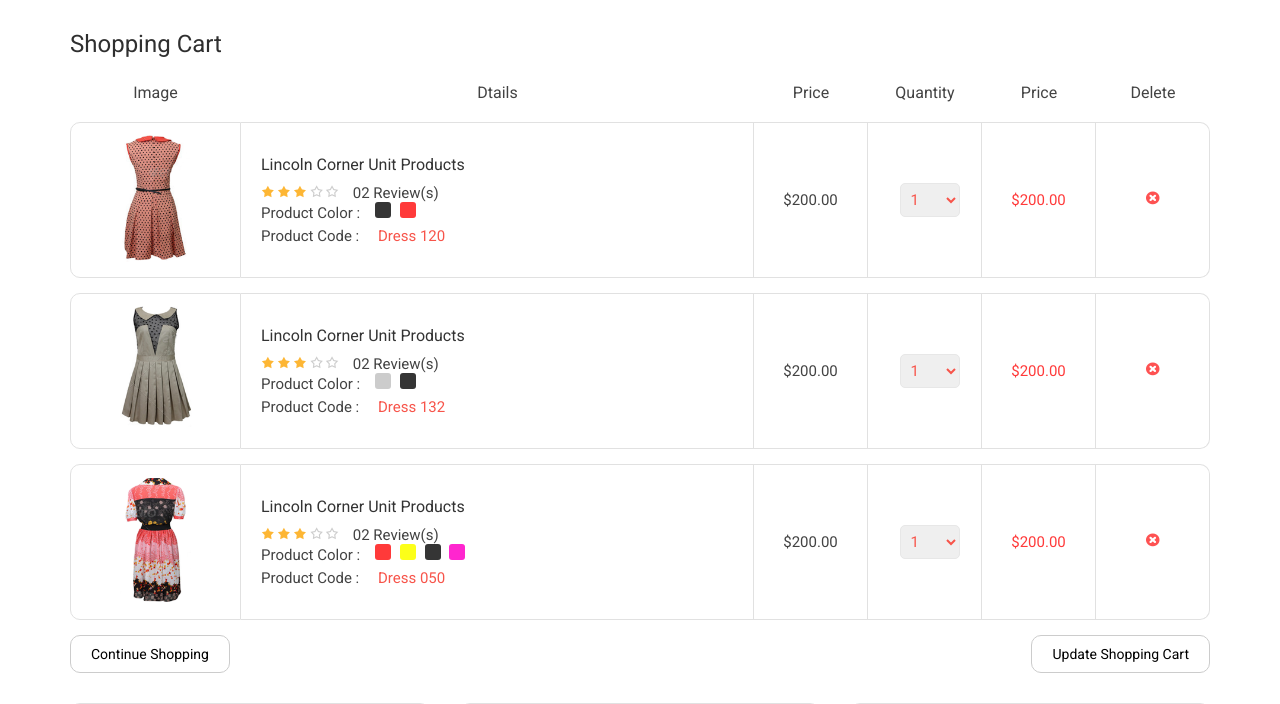
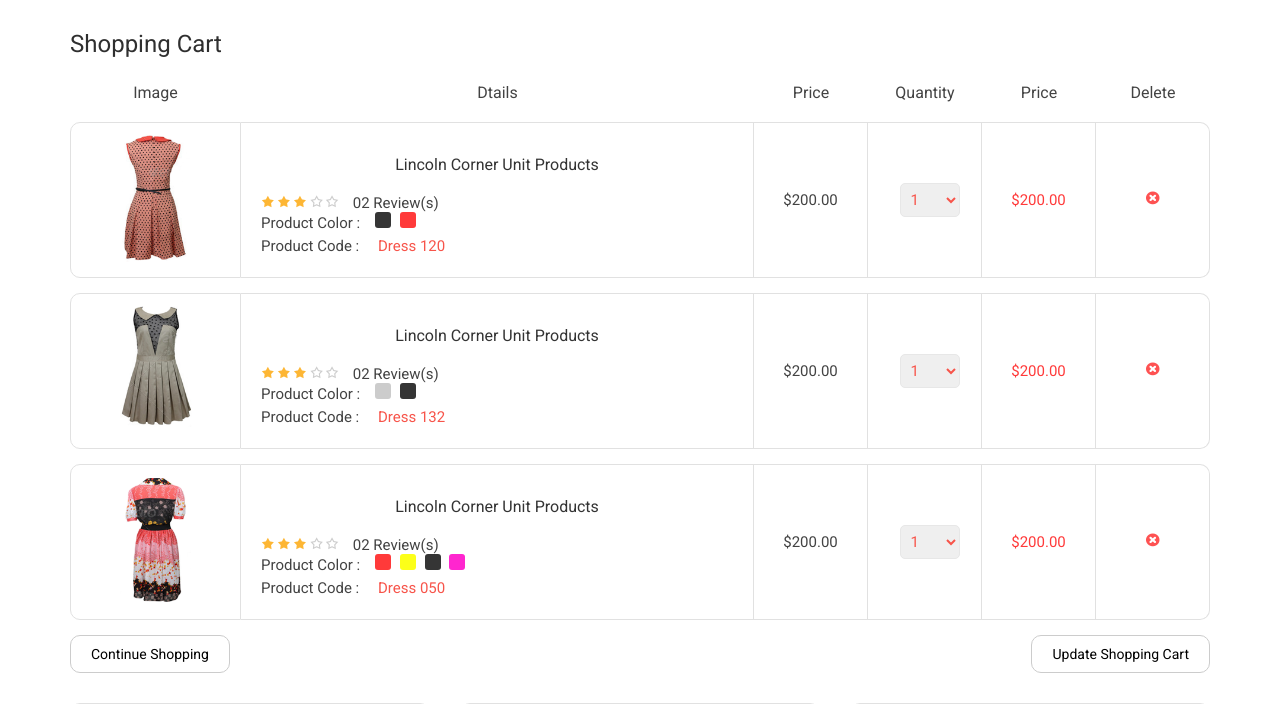
Before and after one commit to hta218/leo-shop, a Python web app: template templates/cart.html in a window 1280 px wide. Shown: the part 201-905 px from the top of the page. Run offline with Jinja, Linux system fonts and the light colour scheme; the template is opened without the code that fills it, so the values that code supplies are empty; some libraries are stand-ins or nearby versions.

Commit message:
Update minor view

```diff
--- a/product.py
+++ b/product.py
@@ -34,7 +34,7 @@ class Product(Document):
 
     @classmethod
     def getHomeProducts(cls):
-      hotProducts = Product.objects(new=True).limit(8).fields(images=1, name=1, price=1, display_price=1, new=1, offer=1)
+      hotProducts = Product.objects(new=True).order_by('-id').limit(8).fields(images=1, name=1, price=1, display_price=1, new=1, offer=1)
       return hotProducts
 
     @classmethod
--- a/static/css/style.css
+++ b/static/css/style.css
@@ -910,6 +910,10 @@ input[type="text"]:focus, input[type="email"]:focus, input[type="number"]:focus,
   color: #2f2f2f;
   margin-bottom: 10px;
   color: #333333;
+  height: 38px;
+  display: flex;
+  justify-content: center;
+  align-items: center;
 }
 .products .price{
   float: left;
```
